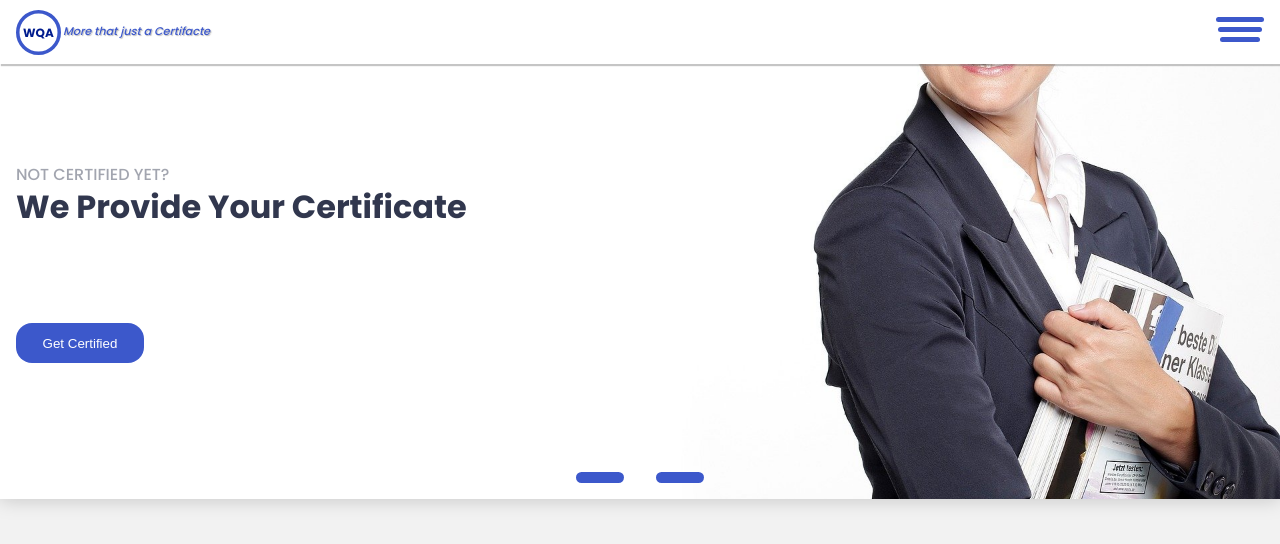
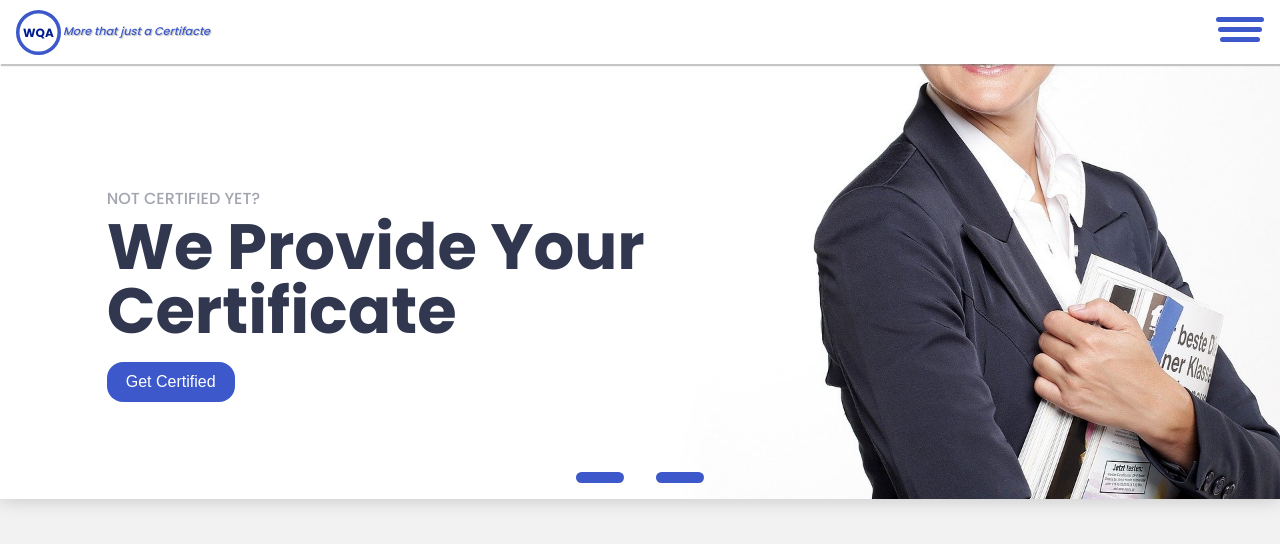
Before and after one commit to codenicer/codenicer.github.io, a Next.js app: page / in a window 1280 px wide. Shown: the top 544 px of the page. Built offline with nearby package versions, Linux system fonts and the light colour scheme.

Commit message:
fixing carousel headline text

```diff
--- a/styles/carousel.module.scss
+++ b/styles/carousel.module.scss
@@ -73,33 +73,44 @@
     position: relative;
     flex: 0 0 100%;
     .carousel__hero_cont {
-      margin-left: 1rem;
       display: grid;
       height: 100%;
       grid-template-columns: repeat(12, 1fr);
-      grid-template-rows: 1fr 2fr 3fr 3fr 1fr;
+      grid-template-rows: 2fr 2fr 2fr 2fr 2fr;
 
       .hero_cont__sub_headline {
         color: #31374e73;
         align-self: end;
         padding-bottom: 0.5rem;
-        grid-area: 2 / 1 / span 1 / span 7;
+        grid-area: 2 / 2 / span 1 / span 7;
       }
       .hero_cont__headline {
+        align-self: center;
         color: #31374e;
         font-weight: 700;
-        font-size: 2rem;
-        grid-area: 3 / 1 / span 1 / span 7;
+        font-size: clamp(2.2rem, 5vw, 8rem);
+        grid-area: 3 / 2 / span 1 / span 8;
       }
 
       .hero_cont__headline_cta {
+        align-self: center;
         color: white;
         background-color: $color-darkest;
         border: none;
         border-radius: 1rem;
         height: 2.5rem;
         width: 8rem;
-        grid-area: 4 / 1 / span 1 / span 3;
+        font-size: clamp(16px, 3vw, 16px);
+        grid-area: 4 / 2 / span 1 / span 3;
+
+        &:hover,
+        &:focus,
+        &:active {
+          cursor: pointer;
+          color: $color-darkest;
+          background-color: white;
+          border: 1px solid $color-darkest;
+        }
       }
     }
     background-image: url('/test.jpg');
--- a/styles/globals.scss
+++ b/styles/globals.scss
@@ -143,3 +143,20 @@ body {
   justify-content: center;
   align-items: center;
 }
+
+*::-webkit-scrollbar {
+  width: 0;
+}
+
+*::-webkit-scrollbar-track {
+  background: transparent;
+}
+
+*::-webkit-scrollbar-thumb {
+  background: transparent;
+  border: none;
+}
+
+* {
+  -ms-overflow-style: none;
+}
```
